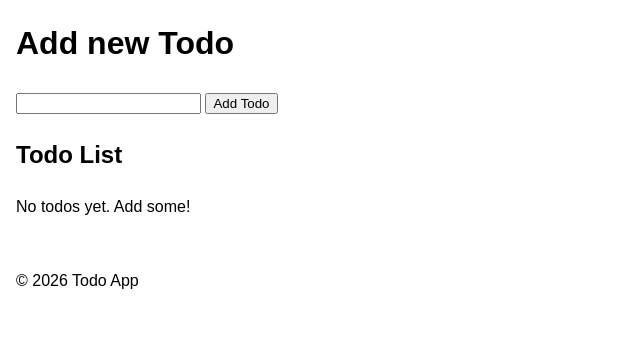
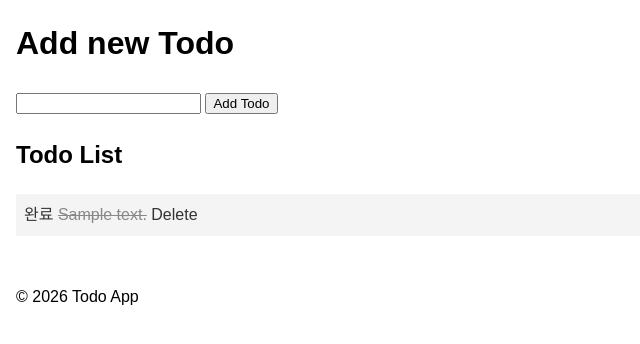
Before and after one commit to eseungq/flask-practice1, a Flask app: page / in a window 1280 px wide. Shown: the part 146-490 px from the top of the page, without its empty margins (0-640 px from the left). Run offline with Flask 3, Linux system fonts and the light colour scheme; tables that the repository leaves empty hold one stand-in row (values such as "Sample post").

Commit message:
feat: Todo 저장소를 리스트에서 SQLite DB로 전환하고 완료 토글 추가
app.py
- Flask-SQLAlchemy로 Todo 모델(id, text, done) 정의
- 할 일 추가와 목록 조회를 DB 기준으로 변경
- /toggle/<id> 라우트를 추가해 완료 상태 전환
- /delete 라우트가 리스트 인덱스 대신 id로 삭제하도록 변경

style.css
- 완료 항목용 .done 클래스(취소선, 회색 글자) 추가

index.html
- 할 일 내용을 todo.text로 표시
- 완료 링크 추가, 완료된 항목에는 .done 스타일 적용
- 삭제 링크가 loop.index0 대신 todo.id를 넘기도록 변경

```diff
--- a/todo_app/app.py
+++ b/todo_app/app.py
@@ -1,22 +1,45 @@
 from flask import Flask, render_template, request, redirect, url_for
+from flask_sqlalchemy import SQLAlchemy
 
 app = Flask(__name__)
 
-todos = []
+app.config['SQLALCHEMY_DATABASE_URI'] = 'sqlite:///todo.db'
+db = SQLAlchemy(app)
+
+class Todo(db.Model):
+    id = db.Column(db.Integer, primary_key=True)
+    text = db.Column(db.String(100), nullable=False)
+    done = db.Column(db.Boolean, default=False)
 
 @app.route('/', methods=['GET', 'POST'])
 def index():
     if request.method == 'POST':
-        todo = request.form['todo']
-        todos.append(todo)
+        # session은 아직 저장되지 않은 변경을 모아두는 곳
+        # add는 새 줄을 그 곳에 담음. 이때는 아직 파일에 안 써짐
+        # commit은 한꺼번에 파일에 씀.
+        db.session.add(Todo(text=request.form['todo']))
+        db.session.commit()
         return redirect(url_for('index'))
+    todos = Todo.query.all()
     return render_template('index.html', todos=todos)
 
-@app.route('/delete/<int:index>')
-def delete(index):
-    if 0 <= index < len(todos):
-        del todos[index]
+@app.route('/toggle/<int:id>')
+def toggle(id):
+    todo = db.get_or_404(Todo, id)
+    todo.done = not todo.done
+    db.session.commit()
+    return redirect(url_for('index'))
+
+@app.route('/delete/<int:id>')
+def delete(id):
+    todo = db.get_or_404(Todo, id)
+    db.session.delete(todo)
+    db.session.commit()
     return redirect(url_for('index'))
 
 if __name__ == '__main__':
     app.run(debug=True)
+
+
+with app.app_context():
+    db.create_all()
--- a/todo_app/static/style.css
+++ b/todo_app/static/style.css
@@ -20,3 +20,8 @@ a {
 a:hover {
     text-decoration: underline;
 }
+
+.done {
+    text-decoration: line-through;
+    color: #888;
+}
--- a/todo_app/templates/index.html
+++ b/todo_app/templates/index.html
@@ -14,8 +14,13 @@
 <ul>
     {% for todo in todos %}
     <li>
-        {{ todo }}
-        <a href="{{ url_for('delete', index=loop.index0) }}">Delete</a>
+       <a href="{{ url_for('toggle', id=todo.id) }}">완료</a>
+       {% if todo.done %}
+            <span class="done">{{ todo.text }}</span>
+        {% else %}
+            {{ todo.text }}
+        {% endif %}
+        <a href="{{ url_for('delete', id=todo.id) }}">Delete</a>
     </li>
     {% endfor %}
 </ul>
```
